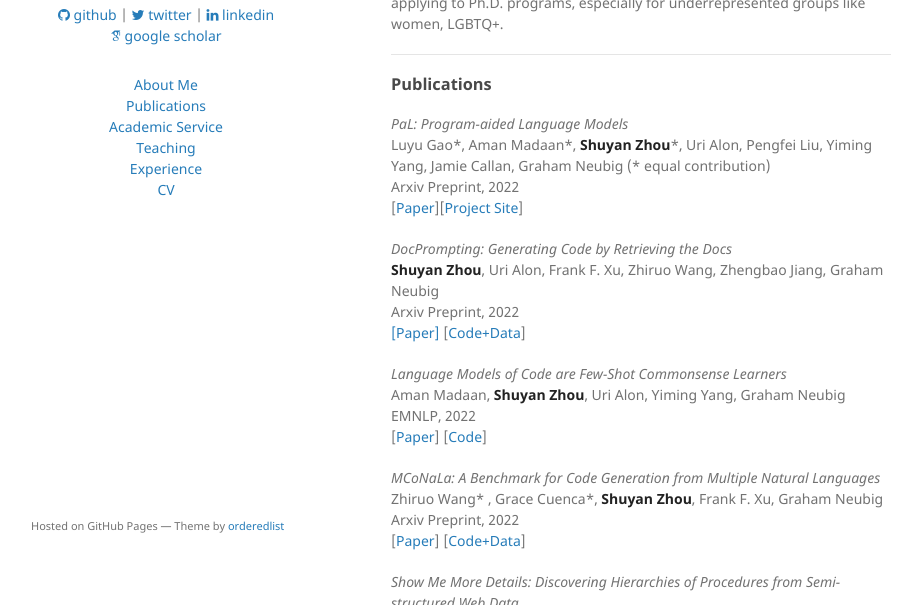
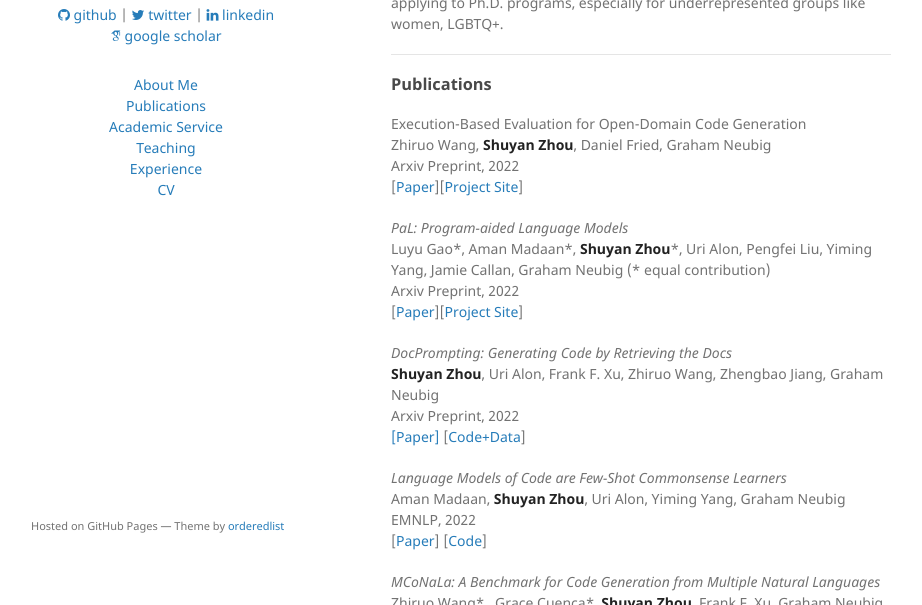
Before and after one commit to shuyanzhou/shuyanzhou.github.io, a Jekyll site: the page built from index.md, in a window 1280 px wide and 900 px high, cut to the strip 295-900 px from the top of the window. Shown: the whole strip, without its empty margins (179-1101 px from the left). Built offline with Jekyll 4.4.1, drawn with Linux system fonts in a browser that asks for light colours; some web fonts are replaced.

Commit message:
add papers

```diff
--- a/index.md
+++ b/index.md
@@ -15,6 +15,11 @@ I am best reached by email at [shuyanzh@cs.cmu.edu](mailto:shuyanzh@cs.cmu.edu).
 ------------
 
 ### Publications
+Execution-Based Evaluation for Open-Domain Code Generation \
+Zhiruo Wang, **Shuyan Zhou**, Daniel Fried, Graham Neubig \
+Arxiv Preprint, 2022 \
+[[Paper](https://arxiv.org/pdf/2212.10481.pdf)][[Project Site](https://code-eval.github.io)]
+
 *PaL: Program-aided Language Models* \
 Luyu Gao\*, Aman Madaan\*, **Shuyan Zhou**\*, Uri Alon, Pengfei Liu, Yiming Yang, Jamie Callan, Graham Neubig (* equal contribution) \
 Arxiv Preprint, 2022 \
@@ -23,7 +28,7 @@ Arxiv Preprint, 2022 \
 *DocPrompting: Generating Code by Retrieving the Docs* \
 **Shuyan Zhou**, Uri Alon, Frank F. Xu, Zhiruo Wang, Zhengbao Jiang, Graham Neubig \
 Arxiv Preprint, 2022 \
-[[Paper]](https://arxiv.org/pdf/2207.05987.pdf) [[Code+Data](https://github.com/shuyanzhou/doccoder)]
+[[Paper]](https://arxiv.org/pdf/2207.05987.pdf) [[Code+Data](https://github.com/shuyanzhou/docprompting)]
 
 *Language Models of Code are Few-Shot Commonsense Learners* \
 Aman Madaan, **Shuyan Zhou**, Uri Alon, Yiming Yang, Graham Neubig \
```
